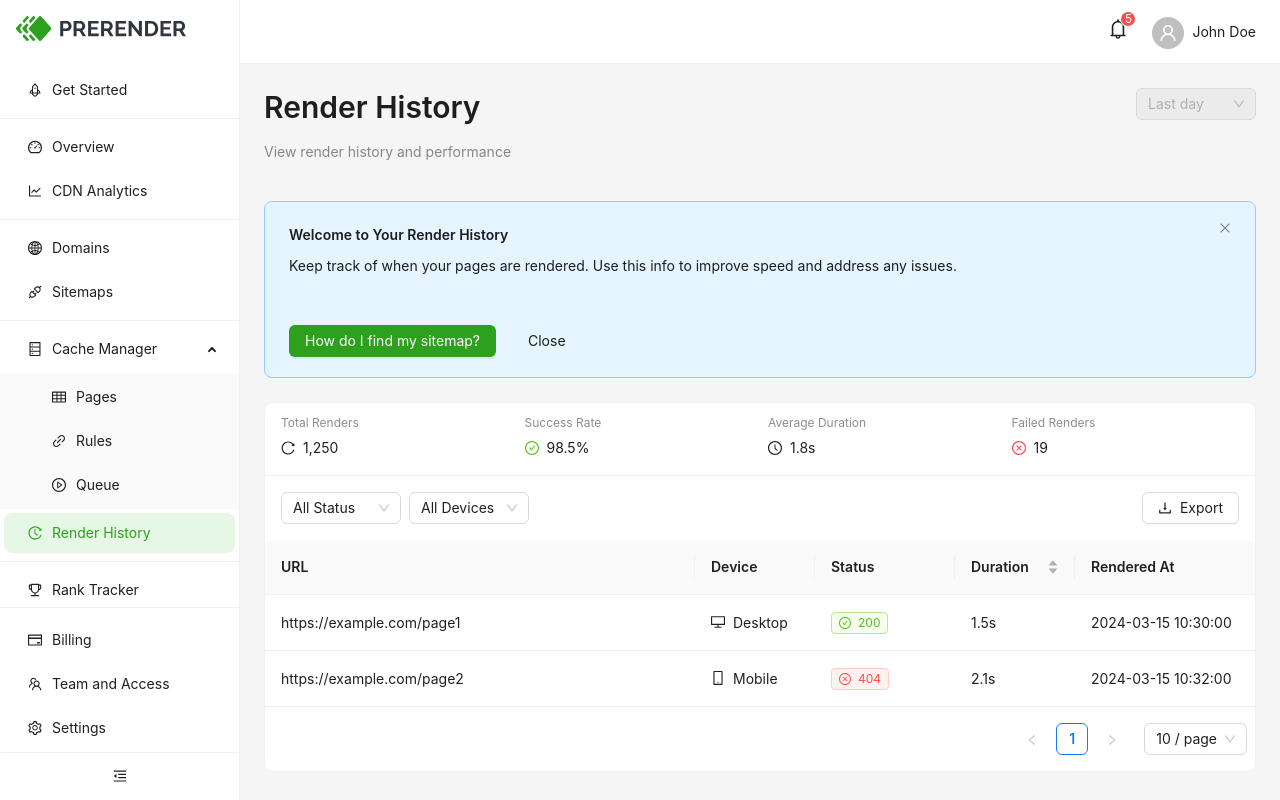
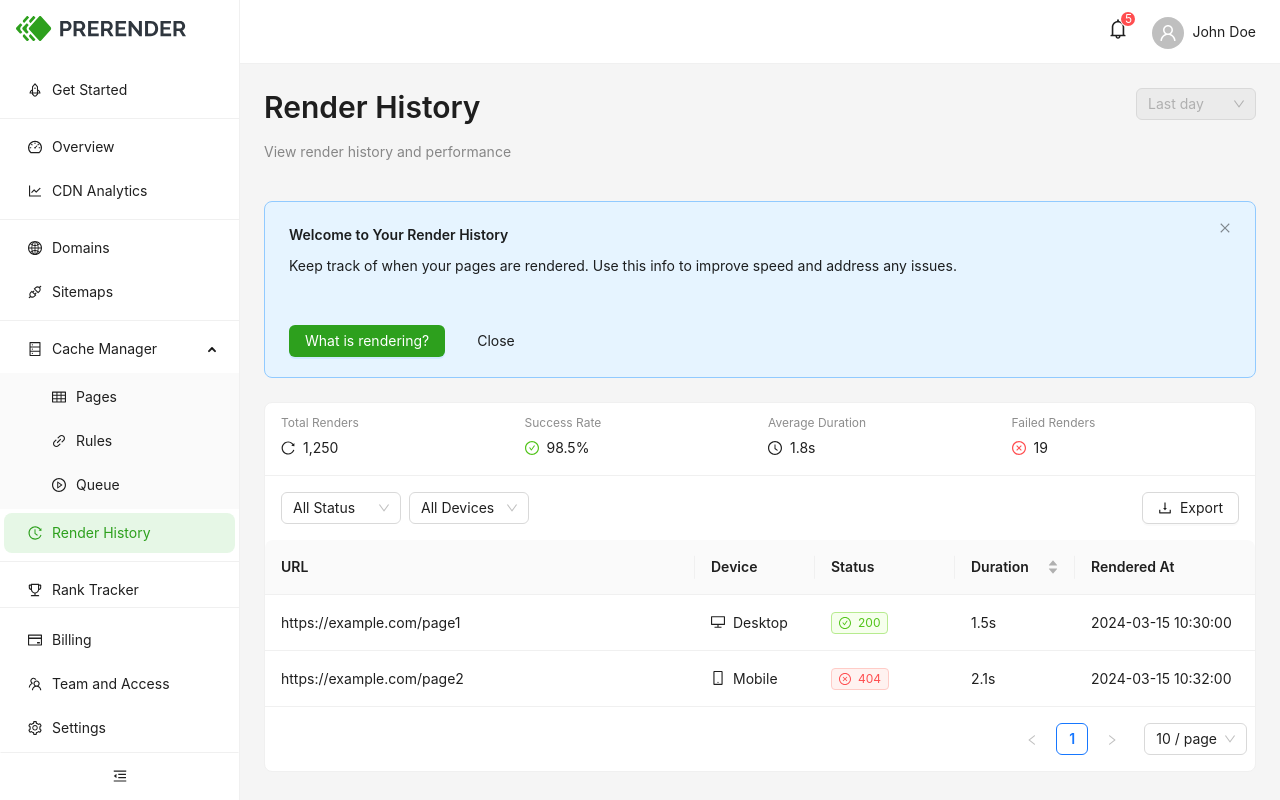
Before and after one commit to valtteri-saas/prerender-1, a React (Vite) app: page / in a window 1280 px wide. Both pictures are taken after a click on the item "Render History". Built offline with nearby package versions, Linux system fonts and the light colour scheme.

Commit message:
Update History.tsx

```diff
--- a/src/pages/History.tsx
+++ b/src/pages/History.tsx
@@ -152,7 +152,7 @@ const History: React.FC = () => {
                       type="primary"
                       onClick={() => window.open('#/help/render-history', '_blank')}
                     >
-                      How do I find my sitemap?
+                      What is rendering?
                     </Button>
                     <Button
                       type="text"
```
